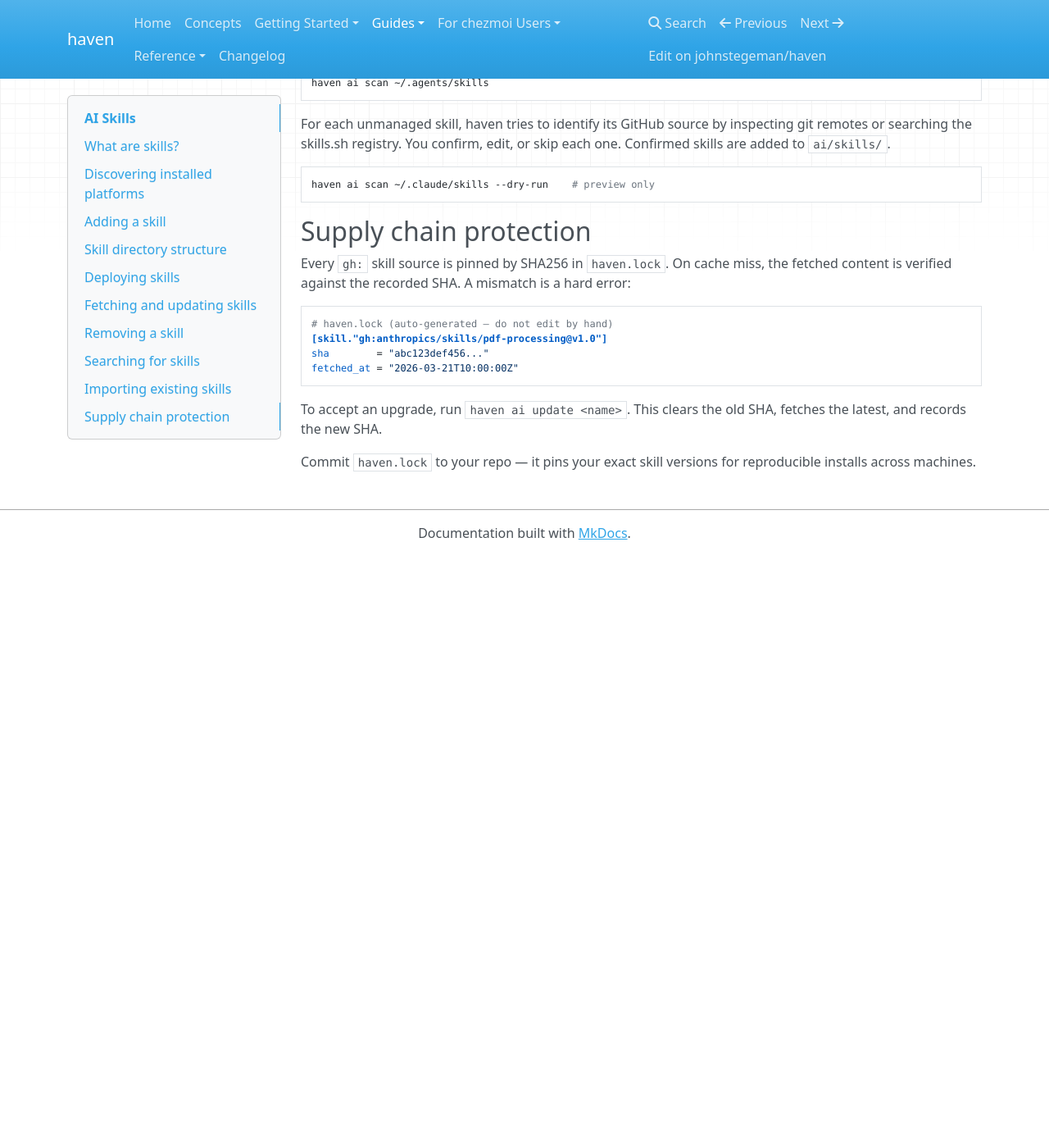
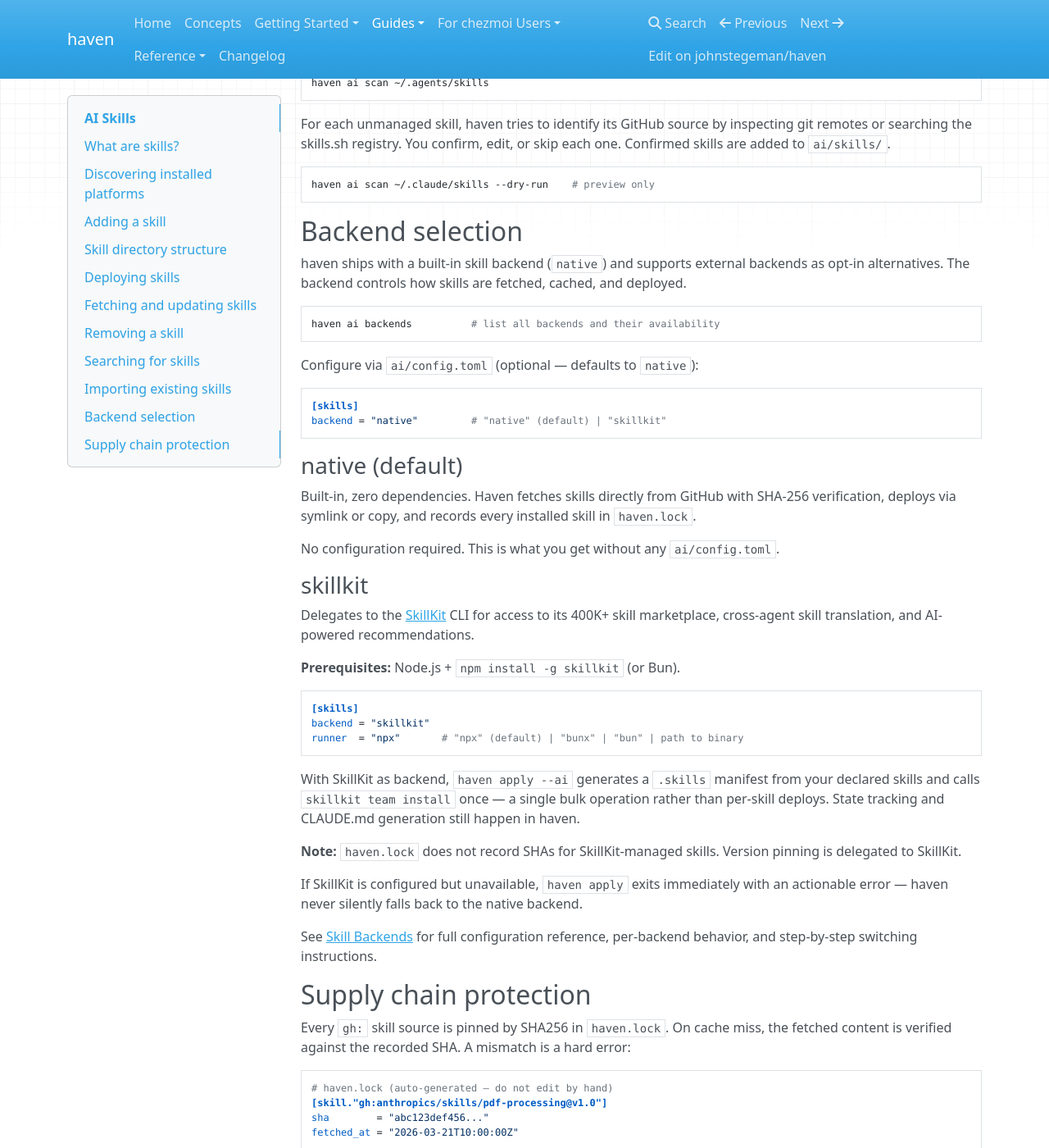
Before and after one commit to johnstegeman/haven, an MkDocs documentation site: the page built from docs/guides/ai-skills.md, in a window 1280 px wide and 1400 px high, scrolled down 2992 px. Shown: the whole window at 82% size. Built offline with MkDocs 1.6.1, drawn with Linux system fonts in a browser that asks for light colours; nearby versions of some CDN libraries; before the commit the page ends 3670 px from its top, so only the background shows below that.

Commit message:
docs(phase4): add skill-backends reference and update ai-skills guide

````diff
--- a/docs/guides/ai-skills.md
+++ b/docs/guides/ai-skills.md
@@ -144,6 +144,47 @@ For each unmanaged skill, haven tries to identify its GitHub source by inspectin
 haven ai scan ~/.claude/skills --dry-run    # preview only
 ```
 
+## Backend selection
+
+haven ships with a built-in skill backend (`native`) and supports external backends as opt-in alternatives. The backend controls how skills are fetched, cached, and deployed.
+
+```sh
+haven ai backends          # list all backends and their availability
+```
+
+Configure via `ai/config.toml` (optional — defaults to `native`):
+
+```toml
+[skills]
+backend = "native"         # "native" (default) | "skillkit"
+```
+
+### native (default)
+
+Built-in, zero dependencies. Haven fetches skills directly from GitHub with SHA-256 verification, deploys via symlink or copy, and records every installed skill in `haven.lock`.
+
+No configuration required. This is what you get without any `ai/config.toml`.
+
+### skillkit
+
+Delegates to the [SkillKit](https://skillkit.dev) CLI for access to its 400K+ skill marketplace, cross-agent skill translation, and AI-powered recommendations.
+
+**Prerequisites:** Node.js + `npm install -g skillkit` (or Bun).
+
+```toml
+[skills]
+backend = "skillkit"
+runner  = "npx"       # "npx" (default) | "bunx" | "bun" | path to binary
+```
+
+With SkillKit as backend, `haven apply --ai` generates a `.skills` manifest from your declared skills and calls `skillkit team install` once — a single bulk operation rather than per-skill deploys. State tracking and CLAUDE.md generation still happen in haven.
+
+**Note:** `haven.lock` does not record SHAs for SkillKit-managed skills. Version pinning is delegated to SkillKit.
+
+If SkillKit is configured but unavailable, `haven apply` exits immediately with an actionable error — haven never silently falls back to the native backend.
+
+See [Skill Backends](../reference/skill-backends.md) for full configuration reference, per-backend behavior, and step-by-step switching instructions.
+
 ## Supply chain protection
 
 Every `gh:` skill source is pinned by SHA256 in `haven.lock`. On cache miss, the fetched content is verified against the recorded SHA. A mismatch is a hard error:
--- a/mkdocs.yml
+++ b/mkdocs.yml
@@ -42,6 +42,7 @@ nav:
   - Reference:
     - Command Reference: reference/commands.md
     - Configuration: reference/configuration.md
+    - Skill Backends: reference/skill-backends.md
     - Magic-Name Encoding: reference/magic-names.md
     - Template Variables: reference/template-variables.md
     - Environment Variables: reference/environment.md
````
Also changed, not shown: docs/reference/skill-backends.md (added, +178 -0 lines).
